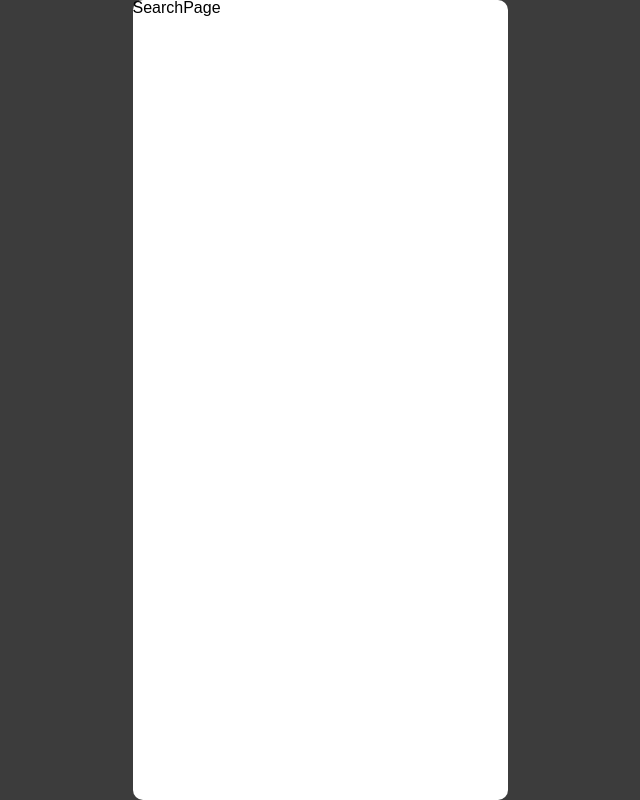
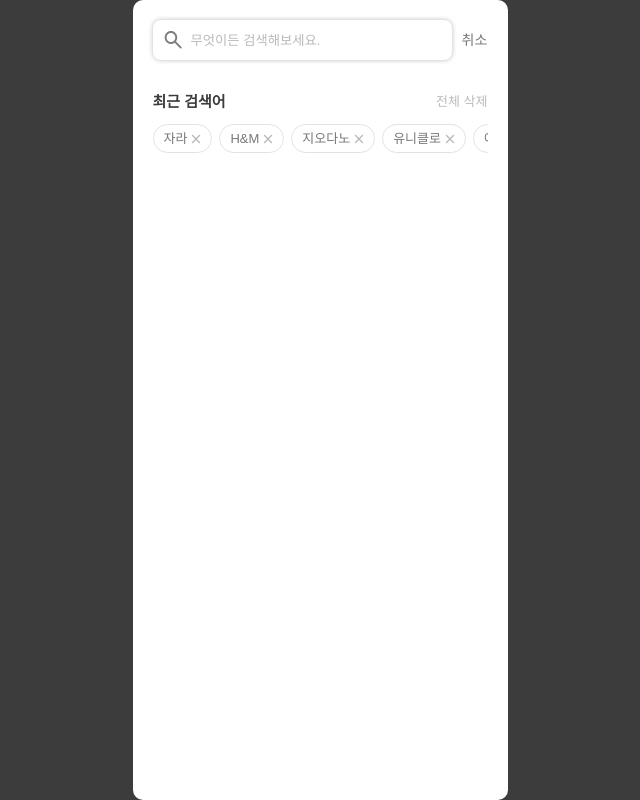
Before and after one commit to 9oormthon-univ/2024_BEOTKKOTTHON_TEAM_12_FE, a React (Vite) app: page /search in a window 1280 px wide. Shown: the whole page, without its empty margins (320-960 px from the left). Built offline with nearby package versions, Linux system fonts and the light colour scheme; a web font is replaced by a local one.

Commit message:
FEAT: SearchPage UI 완성

```diff
--- /dev/null
+++ b/src/components/atom/box-tag/index.tsx
@@ -0,0 +1,18 @@
+import styled from 'styled-components';
+
+const BoxTag = styled.div`
+  display: flex;
+  gap: 7px;
+  overflow: auto;
+  -ms-overflow-style: none;
+
+  &::-webkit-scrollbar {
+    display: none;
+  }
+
+  & > div {
+    flex-shrink: 0;
+  }
+`;
+
+export default BoxTag;
--- /dev/null
+++ b/src/components/atom/label/index.tsx
@@ -0,0 +1,20 @@
+import styled from 'styled-components';
+
+const Label = styled.div`
+  display: flex;
+  justify-content: space-between;
+  align-items: center;
+
+  .label {
+    font-size: 15px;
+    font-weight: bold;
+    color: var(--grey-7);
+  }
+
+  .sub {
+    font-size: 13px;
+    color: var(--grey-4);
+  }
+`;
+
+export default Label;
--- a/src/pages/main-page/index.tsx
+++ b/src/components/atom/tag/index.tsx
@@ -1,41 +1,27 @@
-import {
-  ButtonPlus,
-  FilterTrade,
-  HeaderLogo,
-  ListTag,
-  ListTradeItems,
-  Nav,
-  Search,
-} from '@components/index';
-import * as S from './style';
-const MainPage = () => {
-  return (
-    <>
-      <S.Container>
-        <section className="header">
-          <HeaderLogo />
-        </section>
+import styled from 'styled-components';
+interface TagProps {
+  $active?: boolean;
+}
 
-        <section className="search">
-          <Search />
-        </section>
+const Tag = styled.div<TagProps>`
+  display: flex;
+  align-items: center;
+  height: 29px;
+  padding: 5px 10px;
+  box-sizing: border-box;
+  border: 1px solid ${(props) => (props.$active ? 'var(--green-6)' : 'var(--grey-3)')};
+  border-radius: 15px;
 
-        <section className="category">
-          <ListTag />
-        </section>
+  background-color: ${(props) => (props.$active ? 'rgba(220, 248, 219, 0.3)' : '')};
+  color: ${(props) => (props.$active ? 'var(--green-7)' : 'var(--grey-6)')};
+  font-size: 13px;
 
-        <section className="filter">
-          <FilterTrade />
-        </section>
+  .close {
+    display: grid;
+    place-items: center;
+    height: 22px;
+    padding-left: 4px;
+  }
+`;
 
-        <section className="items">
-          <ListTradeItems />
-        </section>
-        <ButtonPlus />
-      </S.Container>
-      <Nav />
-    </>
-  );
-};
-
-export default MainPage;
+export default Tag;
--- /dev/null
+++ b/src/components/molcule/header-search/index.tsx
@@ -0,0 +1,13 @@
+import { Search } from '@components/index';
+import * as S from './style';
+
+const HeaderSearch = () => {
+  return (
+    <S.Container>
+      <Search />
+      <p className="cancle">취소</p>
+    </S.Container>
+  );
+};
+
+export default HeaderSearch;
--- /dev/null
+++ b/src/components/molcule/header-search/style.tsx
@@ -0,0 +1,15 @@
+import { BoxHeader } from '@components/index';
+import styled from 'styled-components';
+
+export const Container = styled(BoxHeader)`
+  gap: 10px;
+  & > div {
+    flex-grow: 1;
+  }
+
+  .cancle {
+    width: 26px;
+    font-size: 14px;
+    color: var(--grey-6);
+  }
+`;
--- /dev/null
+++ b/src/components/molcule/list-search-tag/index.tsx
@@ -0,0 +1,24 @@
+import { searches } from 'src/data/shared';
+import { BoxTag, Tag } from '@components/index';
+import close from '@assets/icons/close_small.svg';
+
+const ListSearchTag = () => {
+  const handleClick = (search: string) => {
+    console.log(search);
+  };
+
+  return (
+    <BoxTag>
+      {searches.map((search, index) => (
+        <Tag onClick={() => handleClick(search)} key={index}>
+          <p>{search}</p>
+          <div className="close">
+            <img src={close} alt="close" />
+          </div>
+        </Tag>
+      ))}
+    </BoxTag>
+  );
+};
+
+export default ListSearchTag;
--- a/src/components/molcule/list-tag/index.tsx
+++ b/src/components/molcule/list-tag/index.tsx
@@ -1,6 +1,6 @@
 import { categories } from 'src/data/shared';
-import * as S from './style';
 import { useState } from 'react';
+import { BoxTag, Tag } from '@components/index';
 
 const ListTag = () => {
   const [activeCategory, SetActiveCategory] = useState<string>('전체');
@@ -11,17 +11,17 @@ const ListTag = () => {
   };
 
   return (
-    <S.Container>
+    <BoxTag>
       {categories.map((category, index) => (
-        <S.Tag
+        <Tag
           onClick={() => handleClick(category)}
           $active={category === activeCategory}
           key={index}
         >
           {category}
-        </S.Tag>
+        </Tag>
       ))}
-    </S.Container>
+    </BoxTag>
   );
 };
 
--- a/src/data/shared.ts
+++ b/src/data/shared.ts
@@ -1,2 +1,4 @@
 // 임시 저장 데이터
 export const categories = ['전체', '상의', '하의', '아우터', '원피스', '가방', '잡화', '기타'];
+
+export const searches = ['자라', 'H&M', '지오다노', '유니클로', '에잇세컨즈'];
--- a/src/pages/search-page/index.tsx
+++ b/src/pages/search-page/index.tsx
@@ -1,7 +1,27 @@
+import { Label } from '@components/index';
 import * as S from './style';
+import HeaderSearch from '@components/molcule/header-search';
+import ListSearchTag from '@components/molcule/list-search-tag';
 
 const SearchPage = () => {
-  return <div>SearchPage</div>;
+  return (
+    <S.Container>
+      <section className="search">
+        <HeaderSearch />
+      </section>
+
+      <section className="recent-search">
+        <Label>
+          <p className="label">최근 검색어</p>
+          <p className="sub">전체 삭제</p>
+        </Label>
+      </section>
+
+      <section className="tags">
+        <ListSearchTag />
+      </section>
+    </S.Container>
+  );
 };
 
 export default SearchPage;
--- a/src/pages/search-page/style.ts
+++ b/src/pages/search-page/style.ts
@@ -0,0 +1,13 @@
+import styled from 'styled-components';
+
+export const Container = styled.div`
+  padding: 20px;
+
+  .search {
+    margin-bottom: 34px;
+  }
+
+  .recent-search {
+    margin-bottom: 15px;
+  }
+`;
```
Also changed, not shown: src/components/index.ts (+5 -2 lines), src/assets/icons/close_small.svg (added).
